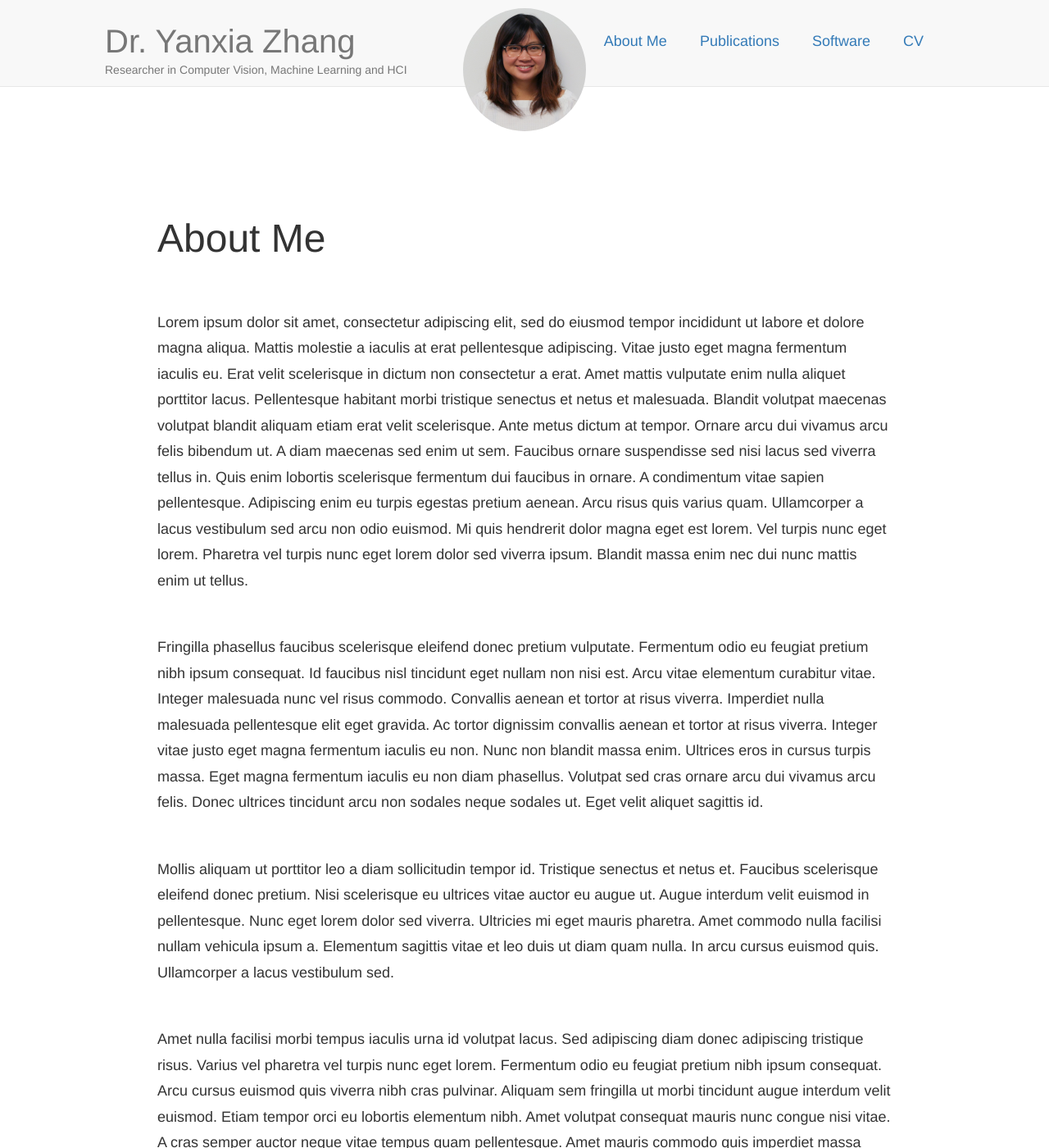
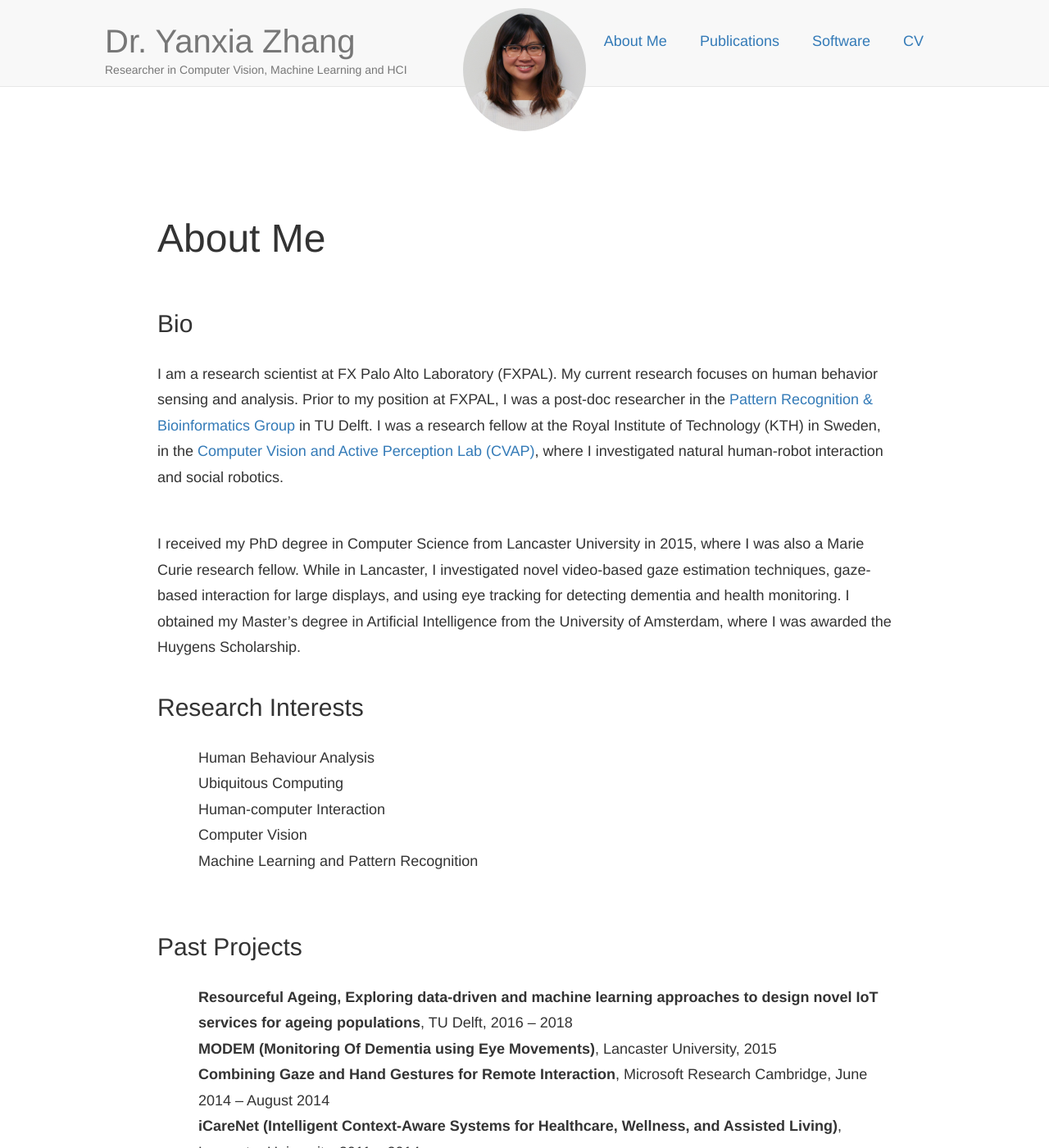
Before and after one commit to yanxia-zhang/yanxia-zhang.github.io, a Jekyll site: the page built from index.html, in a window 1280 px wide and 1400 px high. Shown: the whole window at 82% size. Built offline with Jekyll 4.4.1, drawn with Linux system fonts in a browser that asks for light colours; nearby versions of some CDN libraries; some of the changed text lies outside the part shown.

Commit message:
add content of about section

```diff
--- a/_includes/about.html
+++ b/_includes/about.html
@@ -3,34 +3,42 @@
   <h1 class="big_h1">About Me</h1>
   <div style="height:30px;"></div>
 
+  <h2><span>Bio</span></h2>
   <p>
-  Lorem ipsum dolor sit amet, consectetur adipiscing elit, sed do eiusmod tempor incididunt ut labore et dolore magna aliqua. Mattis molestie a iaculis at erat pellentesque adipiscing. Vitae justo eget magna fermentum iaculis eu. Erat velit scelerisque in dictum non consectetur a erat. Amet mattis vulputate enim nulla aliquet porttitor lacus. Pellentesque habitant morbi tristique senectus et netus et malesuada. Blandit volutpat maecenas volutpat blandit aliquam etiam erat velit scelerisque. Ante metus dictum at tempor. Ornare arcu dui vivamus arcu felis bibendum ut. A diam maecenas sed enim ut sem. Faucibus ornare suspendisse sed nisi lacus sed viverra tellus in. Quis enim lobortis scelerisque fermentum dui faucibus in ornare. A condimentum vitae sapien pellentesque. Adipiscing enim eu turpis egestas pretium aenean. Arcu risus quis varius quam. Ullamcorper a lacus vestibulum sed arcu non odio euismod. Mi quis hendrerit dolor magna eget est lorem. Vel turpis nunc eget lorem. Pharetra vel turpis nunc eget lorem dolor sed viverra ipsum. Blandit massa enim nec dui nunc mattis enim ut tellus.
+    I am a research scientist at FX Palo Alto Laboratory (FXPAL). My current research focuses on human behavior sensing and analysis. Prior to my position at FXPAL, I was a post-doc researcher in the <a href="http://prb.tudelft.nl/">Pattern Recognition &amp; Bioinformatics Group</a> in TU Delft. I was a research fellow at the Royal Institute of Technology (KTH) in Sweden, in the <a href="https://www.kth.se/en/csc/forskning/cvap" target="_blank" rel="noopener">Computer Vision and Active Perception Lab (CVAP)</a>, where I investigated natural human-robot interaction and social robotics.
   </p>
+
   <p>
-  Fringilla phasellus faucibus scelerisque eleifend donec pretium vulputate. Fermentum odio eu feugiat pretium nibh ipsum consequat. Id faucibus nisl tincidunt eget nullam non nisi est. Arcu vitae elementum curabitur vitae. Integer malesuada nunc vel risus commodo. Convallis aenean et tortor at risus viverra. Imperdiet nulla malesuada pellentesque elit eget gravida. Ac tortor dignissim convallis aenean et tortor at risus viverra. Integer vitae justo eget magna fermentum iaculis eu non. Nunc non blandit massa enim. Ultrices eros in cursus turpis massa. Eget magna fermentum iaculis eu non diam phasellus. Volutpat sed cras ornare arcu dui vivamus arcu felis. Donec ultrices tincidunt arcu non sodales neque sodales ut. Eget velit aliquet sagittis id.
+    I received my PhD degree in Computer Science from Lancaster University in 2015, where I was also a Marie Curie research fellow. While in Lancaster, I investigated novel video-based gaze estimation techniques, gaze-based interaction for large displays, and using eye tracking for detecting dementia and health monitoring. I obtained my Master&#8217;s degree in Artificial Intelligence from the University of Amsterdam, where I was awarded the Huygens Scholarship.
   </p>
+
+  <h2><span>Research Interests</span></h2>
+  <p class="p_left">
+    Human Behaviour Analysis<br/>
+    Ubiquitous Computing<br/>
+    Human-computer Interaction<br/>
+    Computer Vision<br/>
+    Machine Learning and Pattern Recognition<br/>
+    <br/>
+  </p>
+
+  <h2><span>Past Projects</span></h2>
+  <p class="p_left">
+    <strong>Resourceful Ageing, Exploring data-driven and machine learning approaches to design novel IoT services for ageing populations</strong>, TU Delft, 2016 – 2018<br/>
+    <strong>MODEM (Monitoring Of Dementia using Eye Movements)</strong>, Lancaster University, 2015<br/>
+    <strong>Combining Gaze and Hand Gestures for Remote Interaction</strong>, Microsoft Research Cambridge, June 2014 &#8211; August 2014<br/>
+    <strong>iCareNet (Intelligent Context-Aware Systems for Healthcare, Wellness, and Assisted Living)</strong>, Lancaster University, 2011 &#8211; 2014<br/>
+    <strong>EAR (Eye-based Activity Recognition)</strong>, Lancaster University, 2011<br/>
+    <strong>Multi-people Tracking using Graph Representation with Ceiling Mounted Video Cameras</strong>, Philips Research Eindhoven, January 2010 – October 2010<br/>
+    <br/>
+  </p>
+
+  <h2><span>Research Services</span></h2>
   <p>
-  Mollis aliquam ut porttitor leo a diam sollicitudin tempor id. Tristique senectus et netus et. Faucibus scelerisque eleifend donec pretium. Nisi scelerisque eu ultrices vitae auctor eu augue ut. Augue interdum velit euismod in pellentesque. Nunc eget lorem dolor sed viverra. Ultricies mi eget mauris pharetra. Amet commodo nulla facilisi nullam vehicula ipsum a. Elementum sagittis vitae et leo duis ut diam quam nulla. In arcu cursus euismod quis. Ullamcorper a lacus vestibulum sed.
+    I served as the Paper &amp; Proceedings chair for the 5th ACM Symposium on Spatial User Interaction (SUI 2017). Previously, I co-organised the 5th International Workshop on Pervasive Eye Tracking and Mobile Eye-Based Interaction (sponsored by 3 industry partners) with academics from ETH Zurich and Max-Planck Institute for Informatics in 2015. I served on the program committee for the 3rd and the 6th International Workshop on Pervasive Eye Tracking and Mobile Eye-Based Interaction. I served on the program committee of the IEEE conference on Automatic Face and Gesture Recognition (FG) from 2017 to 2019. Frequently, I get invited to review submissions for international conferences (e.g., CHI, UIST, UbiComp, HRI, MobileHCI), Journals (e.g., Sensors, PMC, IJHCS, IMWUT, TMC, PLOS One) and magazines.
   </p>
-  <p>
-  Amet nulla facilisi morbi tempus iaculis urna id volutpat lacus. Sed adipiscing diam donec adipiscing tristique risus. Varius vel pharetra vel turpis nunc eget lorem. Fermentum odio eu feugiat pretium nibh ipsum consequat. Arcu cursus euismod quis viverra nibh cras pulvinar. Aliquam sem fringilla ut morbi tincidunt augue interdum velit euismod. Etiam tempor orci eu lobortis elementum nibh. Amet volutpat consequat mauris nunc congue nisi vitae. A cras semper auctor neque vitae tempus quam pellentesque. Amet mauris commodo quis imperdiet massa tincidunt. Vel orci porta non pulvinar neque laoreet. Arcu risus quis varius quam. Cras adipiscing enim eu turpis egestas pretium aenean pharetra. Semper eget duis at tellus at urna. Massa vitae tortor condimentum lacinia. Amet volutpat consequat mauris nunc congue nisi vitae suscipit tellus. Sagittis orci a scelerisque purus semper eget duis at. At auctor urna nunc id. Gravida dictum fusce ut placerat orci nulla pellentesque. In eu mi bibendum neque egestas congue quisque egestas.
-  </p>
-  <p>
-  Consequat nisl vel pretium lectus. Eros in cursus turpis massa tincidunt dui ut. Nec nam aliquam sem et tortor. Dolor sit amet consectetur adipiscing elit ut aliquam purus sit. Arcu bibendum at varius vel pharetra vel turpis nunc. Curabitur gravida arcu ac tortor. Sit amet nulla facilisi morbi tempus iaculis. Ipsum consequat nisl vel pretium lectus quam id leo in. Etiam sit amet nisl purus in mollis nunc sed id. Tortor id aliquet lectus proin nibh nisl condimentum id venenatis. Venenatis urna cursus eget nunc.
-  </p>
-  <p>
-  Purus non enim praesent elementum facilisis leo vel fringilla. Nec feugiat in fermentum posuere urna nec. Non tellus orci ac auctor augue mauris. In vitae turpis massa sed. Eget aliquet nibh praesent tristique magna. Metus dictum at tempor commodo ullamcorper a lacus vestibulum. Adipiscing commodo elit at imperdiet dui accumsan sit. Curabitur vitae nunc sed velit dignissim. Felis eget velit aliquet sagittis id consectetur purus ut. Tellus at urna condimentum mattis pellentesque id nibh. In vitae turpis massa sed elementum tempus egestas. Nunc sed velit dignissim sodales. Amet commodo nulla facilisi nullam vehicula. Iaculis at erat pellentesque adipiscing commodo elit at. Odio aenean sed adipiscing diam donec adipiscing tristique. Augue interdum velit euismod in pellentesque massa placerat duis ultricies.
-  </p>
-  <p>
-  Egestas diam in arcu cursus euismod quis viverra nibh. Sed cras ornare arcu dui vivamus arcu felis bibendum. Ac turpis egestas maecenas pharetra convallis posuere morbi leo urna. Posuere ac ut consequat semper viverra nam libero justo laoreet. At urna condimentum mattis pellentesque id nibh tortor id. Aenean sed adipiscing diam donec adipiscing. Aliquet porttitor lacus luctus accumsan tortor posuere ac. Pellentesque habitant morbi tristique senectus. Dolor sed viverra ipsum nunc aliquet bibendum. Leo duis ut diam quam nulla porttitor massa. Pharetra sit amet aliquam id diam maecenas ultricies mi. Ac felis donec et odio pellentesque diam volutpat commodo sed. Sed odio morbi quis commodo odio aenean sed adipiscing. Magna fringilla urna porttitor rhoncus dolor. Donec pretium vulputate sapien nec sagittis aliquam malesuada bibendum. Blandit cursus risus at ultrices mi tempus imperdiet nulla.
-  </p>
-  <p>
-  Facilisis gravida neque convallis a cras semper auctor neque. Nulla pharetra diam sit amet nisl suscipit adipiscing bibendum est. Pellentesque pulvinar pellentesque habitant morbi tristique. Ut consequat semper viverra nam libero justo laoreet sit. Euismod quis viverra nibh cras pulvinar. Tortor vitae purus faucibus ornare. Morbi quis commodo odio aenean sed adipiscing diam donec. Pharetra massa massa ultricies mi. Risus in hendrerit gravida rutrum quisque non. Posuere sollicitudin aliquam ultrices sagittis orci a. Malesuada pellentesque elit eget gravida cum sociis natoque penatibus et. Commodo elit at imperdiet dui accumsan sit amet nulla. Pellentesque habitant morbi tristique senectus et netus et. Sagittis id consectetur purus ut faucibus pulvinar elementum. Dignissim sodales ut eu sem integer.
-  </p>
-  <p>
-  Posuere morbi leo urna molestie at elementum. Non nisi est sit amet facilisis magna. Tellus rutrum tellus pellentesque eu tincidunt tortor. Nulla facilisi cras fermentum odio eu feugiat pretium nibh ipsum. Ultrices mi tempus imperdiet nulla malesuada. Placerat vestibulum lectus mauris ultrices eros in. Venenatis a condimentum vitae sapien pellentesque. Libero enim sed faucibus turpis in eu mi. Ipsum suspendisse ultrices gravida dictum fusce ut placerat. Id ornare arcu odio ut sem nulla pharetra. Et sollicitudin ac orci phasellus egestas tellus rutrum. Enim facilisis gravida neque convallis a cras semper. Enim ut tellus elementum sagittis vitae et leo.
-  </p>
-  <p>
-  Viverra ipsum nunc aliquet bibendum enim facilisis gravida neque convallis. Nunc aliquet bibendum enim facilisis gravida neque convallis a. Nisl nunc mi ipsum faucibus. At consectetur lorem donec massa sapien faucibus et molestie. Ut aliquam purus sit amet luctus venenatis lectus. Felis eget velit aliquet sagittis id consectetur purus ut. Proin sagittis nisl rhoncus mattis rhoncus urna neque viverra justo. Erat velit scelerisque in dictum. Suspendisse ultrices gravida dictum fusce. Tempor orci dapibus ultrices in iaculis nunc. Neque gravida in fermentum et sollicitudin. Amet consectetur adipiscing elit duis tristique sollicitudin nibh. Eget mauris pharetra et ultrices. Interdum consectetur libero id faucibus. Pharetra et ultrices neque ornare aenean euismod elementum. Morbi tincidunt augue interdum velit euismod in. Vitae et leo duis ut diam quam.
-  </p>
+
+  <h2><span>Contact</span></h2>
+  <p><i class="fas fa-mail-bulk"></i> yzhang [at] fxpal [dot] com</p>
+
 </section>
--- a/_includes/head.html
+++ b/_includes/head.html
@@ -34,7 +34,7 @@
   <link rel="stylesheet" href="/css/nav.css" />
   <link rel="stylesheet" href="/css/footer.css" />
   <link rel="stylesheet" href="/css/bootstrap.min.css" />
-  <link rel="stylesheet" href="//maxcdn.bootstrapcdn.com/font-awesome/4.6.3/css/font-awesome.min.css" />
 
+  <script src="https://kit.fontawesome.com/1670fa8ace.js"></script>
   <script src="/js/main.js"></script>
 </head>
```
